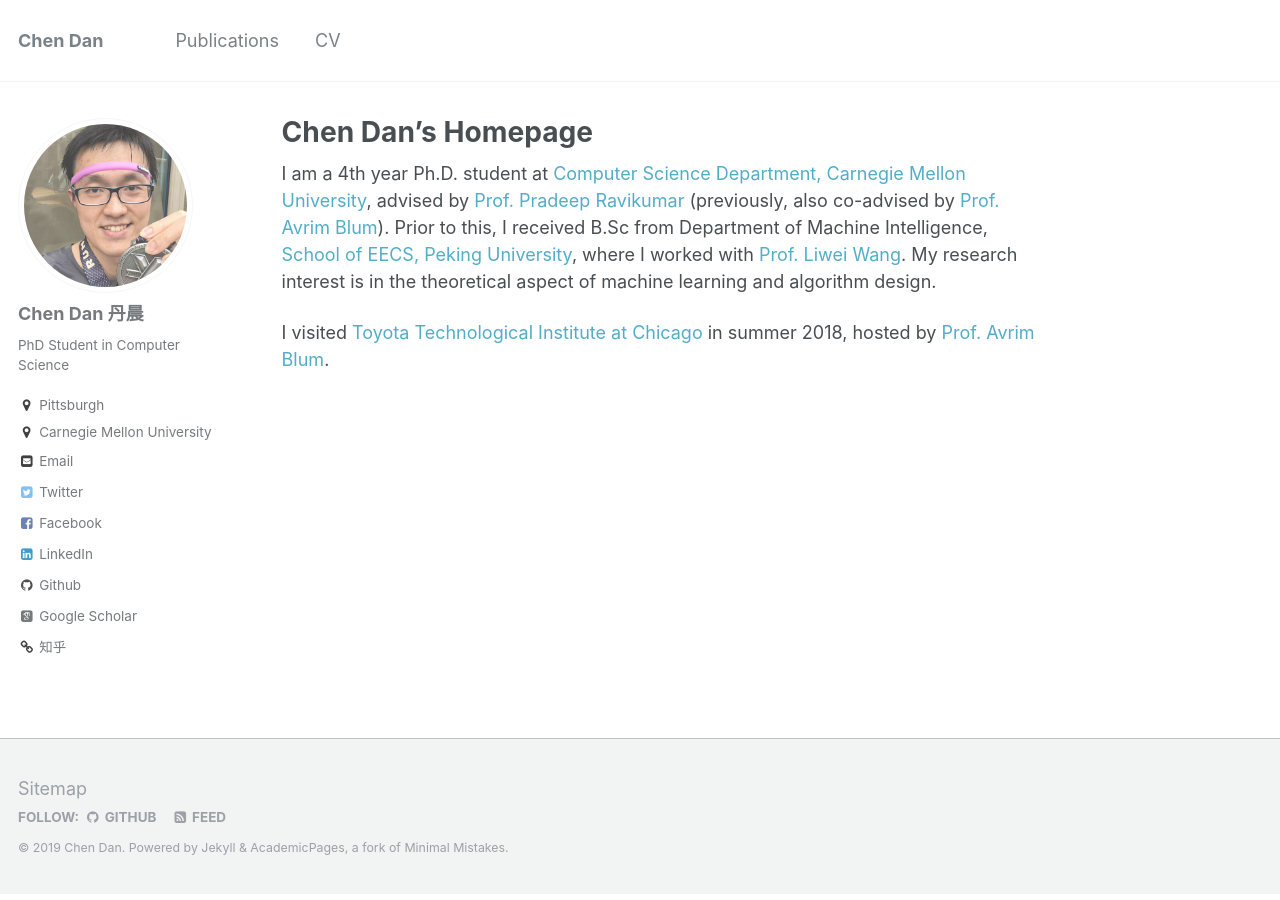
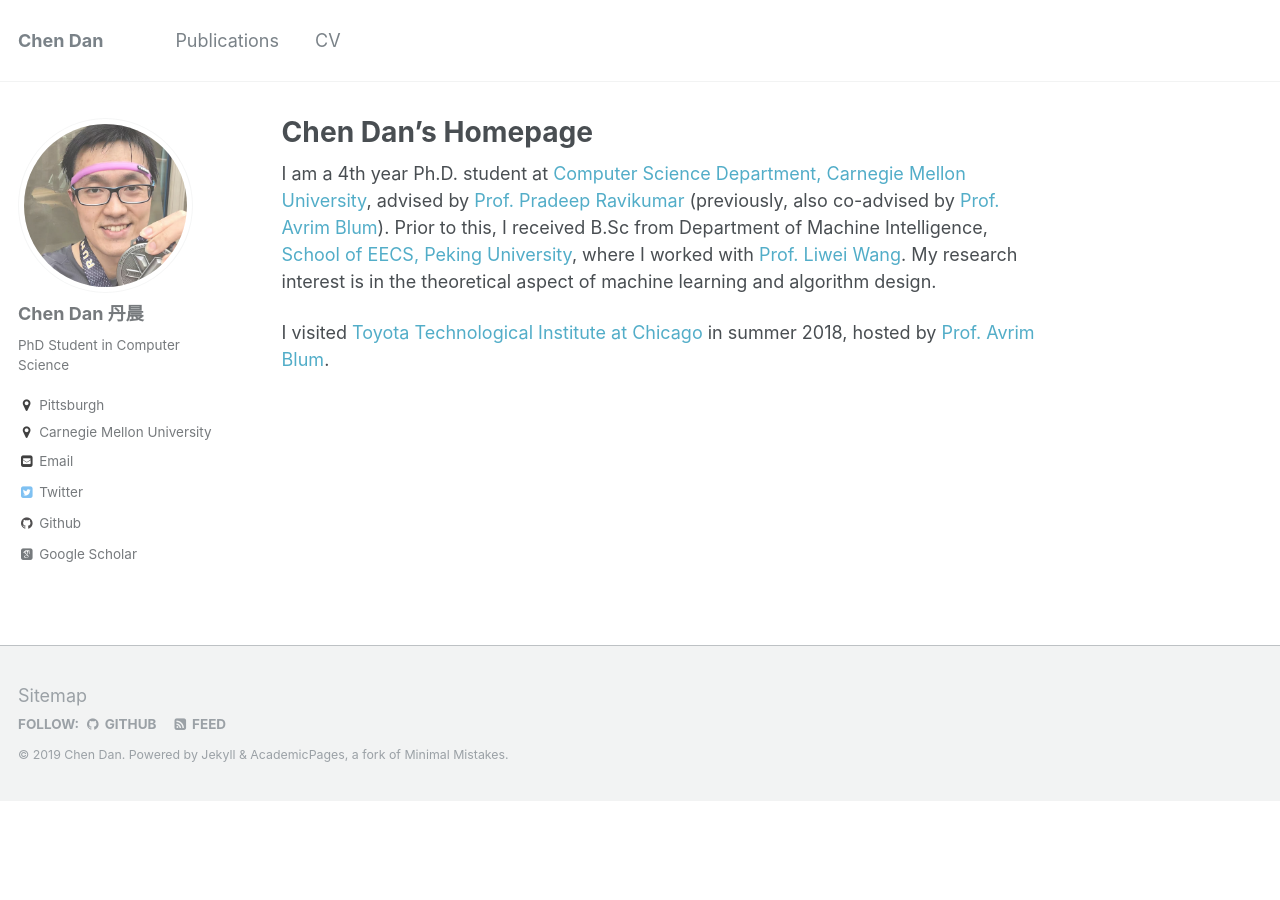
Before and after one commit to ChenDanCMU/chendancmu.github.io, a Jekyll site: the page built from _pages/about.md, in a window 1280 px wide. Built offline with Jekyll 4.4.1, drawn with Linux system fonts in a browser that asks for light colours; some web fonts are replaced.

Commit message:
Update _config.yml

```diff
--- a/_config.yml
+++ b/_config.yml
@@ -90,14 +90,12 @@ author:
   codepen          :
   dribbble         :
   flickr           :
-  facebook         : "https://www.facebook.com/profile.php?id=100001954048598"
   foursquare       :
   github           : "chendancmu"
   google_plus      :
   keybase          :
   instagram        :
   lastfm           :
-  linkedin         : "https://www.linkedin.com/in/chen-dan-16a750b4/"
   orcid            :
   pinterest        :
   soundcloud       :
@@ -110,7 +108,6 @@ author:
   xing             :
   youtube          :
   wikipedia        :
-  zhihu            : "https://www.zhihu.com/people/de-an-cheng"
 
 # Reading Files
 include:
```
